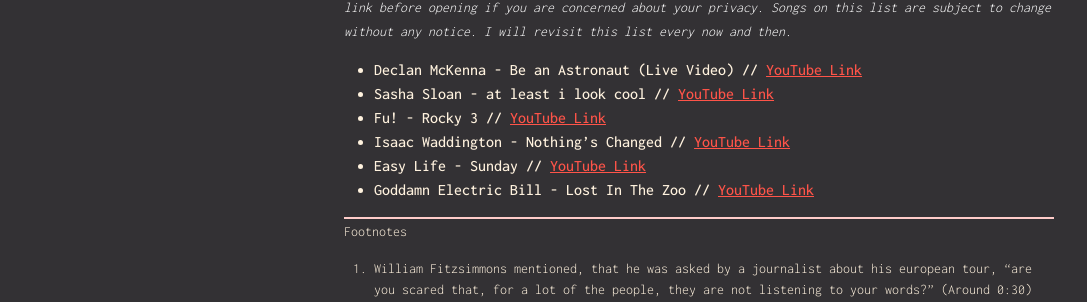
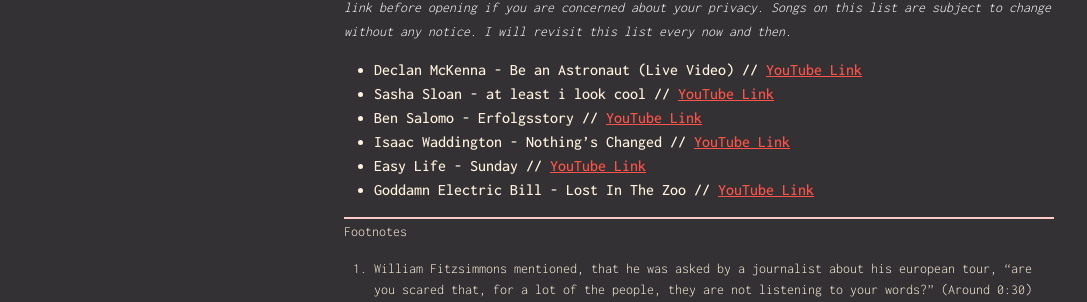
Before and after one commit to marvinpoo/coppnic.cc, a Jekyll site: the page built from music.markdown, in a window 1280 px wide. Shown: the part 1318-1620 px from the top of the page, without its empty margins (0-1087 px from the left). Built offline with Jekyll 4.4.1, drawn with Linux system fonts in a browser that asks for light colours.

Commit message:
update random music list

```diff
--- a/music.markdown
+++ b/music.markdown
@@ -24,7 +24,7 @@
 
 * Declan McKenna - Be an Astronaut (Live Video) // [YouTube Link](https://www.youtube.com/watch?v=9kowRzhrAZc){:target="_blank"}
 * Sasha Sloan - at least i look cool // [YouTube Link](https://www.youtube.com/watch?v=4pns72_4E2g){:target="_blank"}
-* Fu! - Rocky 3 // [YouTube Link](https://www.youtube.com/watch?v=T024VLFJGew){:target="_blank"}
+* Ben Salomo - Erfolgsstory // [YouTube Link](https://www.youtube.com/watch?v=7fuC0Bk4AJM){:target="_blank"}
 * Isaac Waddington - Nothing's Changed // [YouTube Link](https://www.youtube.com/watch?v=b9bgymKDExM){:target="_blank"}
 * Easy Life - Sunday // [YouTube Link](https://www.youtube.com/watch?v=KFiY1xhaN9Q){:target="_blank"}
 * Goddamn Electric Bill - Lost In The Zoo // [YouTube Link](https://www.youtube.com/watch?v=9zrMMAzIzcc){:target="_blank"}
```
